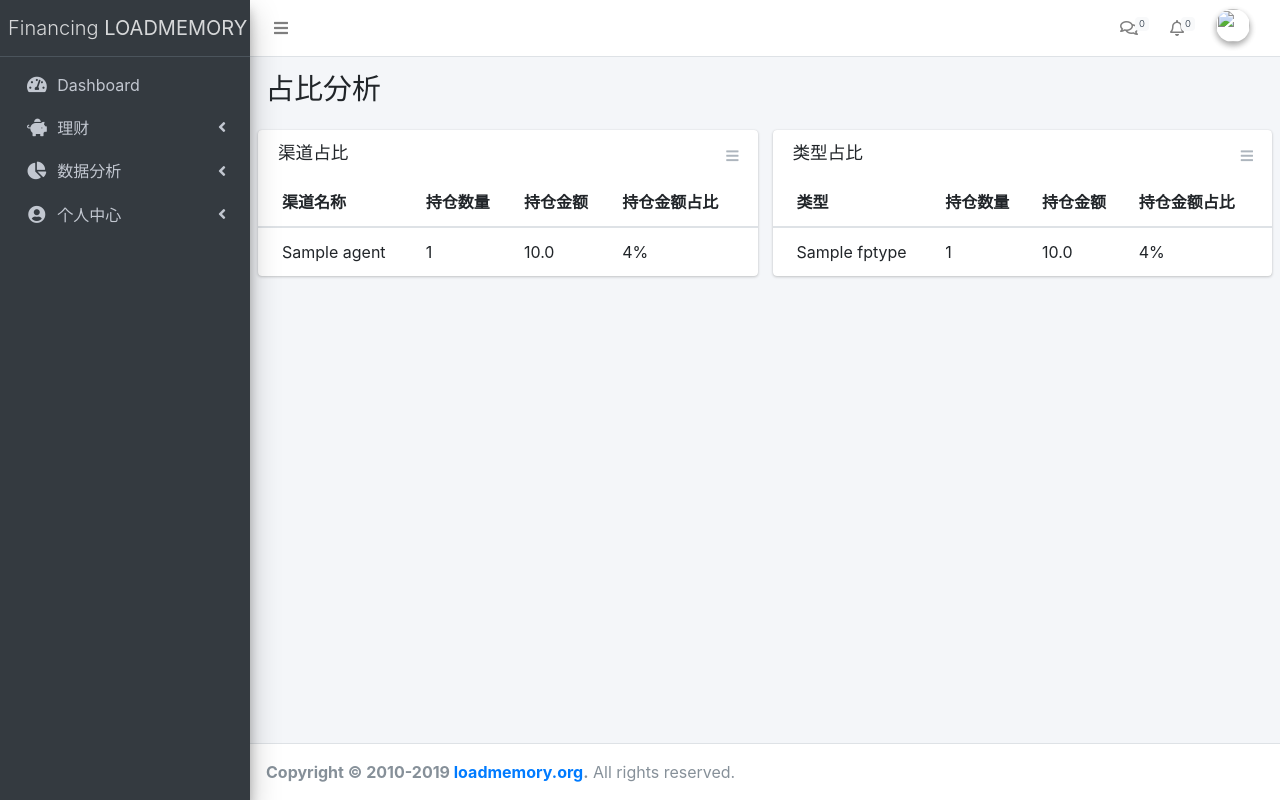
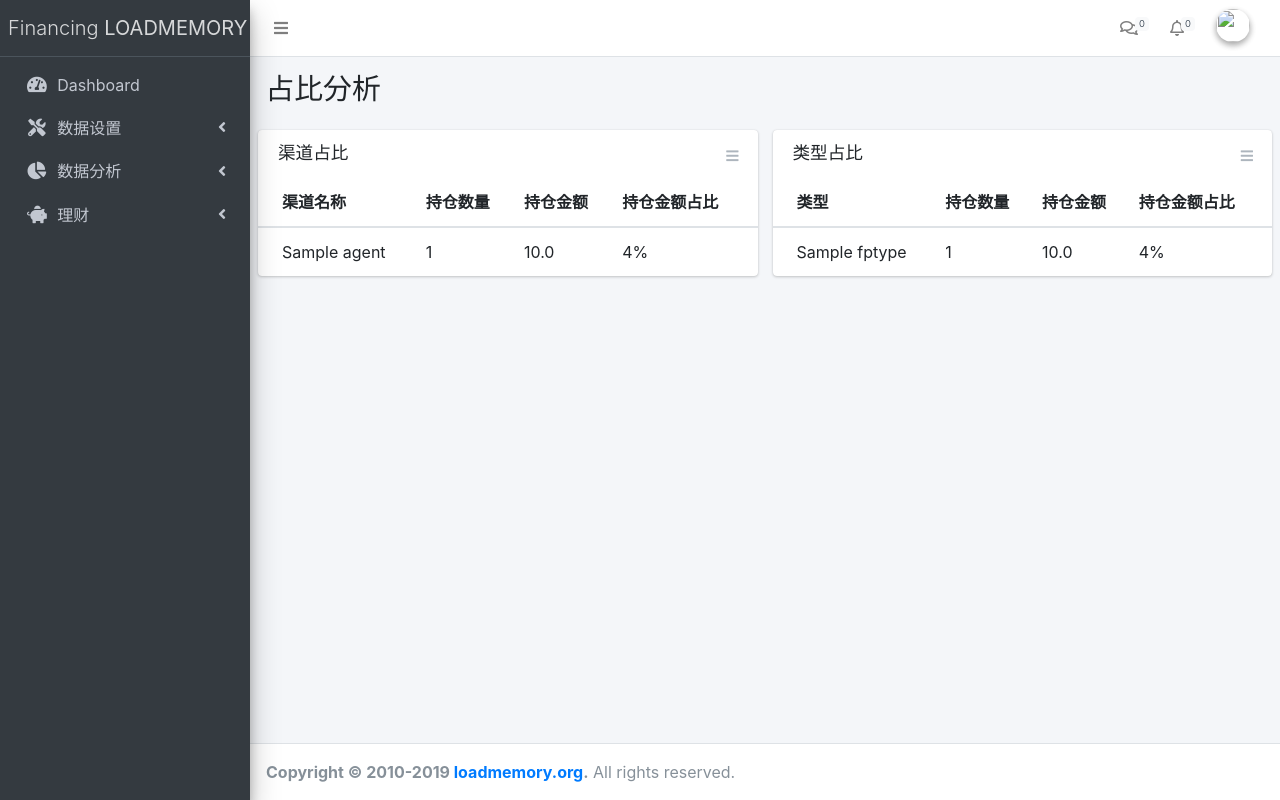
Before and after one commit to zhouwe1/simple_invest, a Python web app: template webapp/templates/analyse/scale.html in a window 1280 px wide. Run offline with Jinja, Linux system fonts and the light colour scheme; the template is opened without the code that fills it: most values are stand-ins (such as "Sample title", 1, 10 or a date in 2020); some libraries are stand-ins or nearby versions.

Commit message:
调整栏目设置

```diff
--- a/webapp/templates/financing/holdings.html
+++ b/webapp/templates/financing/holdings.html
@@ -1,7 +1,7 @@
 {% extends "base.html" %}
 
 {% block content_header %}
-    持仓明细
+    我的持仓
 {% endblock %}
 
 {% block content %}
--- a/webapp/templates/sidebar.html
+++ b/webapp/templates/sidebar.html
@@ -19,9 +19,9 @@
 
             <li class="nav-item has-treeview">
                 <a href="#" class="nav-link">
-                    <i class="nav-icon fas fa-piggy-bank"></i>
+                    <i class="nav-icon fas fa-tools"></i>
                     <p>
-                        理财
+                        数据设置
                         <i class="right fas fa-angle-left"></i>
                     </p>
                 </a>
@@ -36,12 +36,6 @@
                         <a href="{{ url_for('financing.fp_index') }}" class="nav-link">
                             <i class="far fa-circle nav-icon"></i>
                             <p>理财产品</p>
-                        </a>
-                    </li>
-                    <li class="nav-item">
-                        <a href="{{ url_for('financing.holdings') }}" class="nav-link">
-                            <i class="far fa-circle nav-icon"></i>
-                            <p>持仓明细</p>
                         </a>
                     </li>
                 </ul>
@@ -79,13 +73,19 @@
 
             <li class="nav-item has-treeview">
                 <a href="#" class="nav-link">
-                    <i class="nav-icon fas fa-user-circle"></i>
+                    <i class="nav-icon fas fa-piggy-bank"></i>
                     <p>
-                        个人中心
+                        理财
                         <i class="right fas fa-angle-left"></i>
                     </p>
                 </a>
                 <ul class="nav nav-treeview">
+                    <li class="nav-item">
+                        <a href="{{ url_for('financing.holdings') }}" class="nav-link">
+                            <i class="far fa-circle nav-icon"></i>
+                            <p>我的持仓</p>
+                        </a>
+                    </li>
                     <li class="nav-item">
                         <a href="{{ url_for('user.family') }}" class="nav-link">
                             <i class="far fa-circle nav-icon"></i>
--- a/webapp/templates/user/family.html
+++ b/webapp/templates/user/family.html
@@ -29,7 +29,7 @@
                 </td>
                 <td>{{ current_user.asset_summary.total_amount | round(2, 'floor') }}</td>
                 <td>{{ current_user.asset_summary.fp_count }}</td>
-                <td>{{ current_user.asset_summary.last_update.strftime('%Y-%m-%d %H:%M') }}</td>
+                <td>{{ current_user.asset_summary.last_update.strftime('%m-%d %H:%M') }}</td>
             </tr>
             </tbody>
         </table>
```
